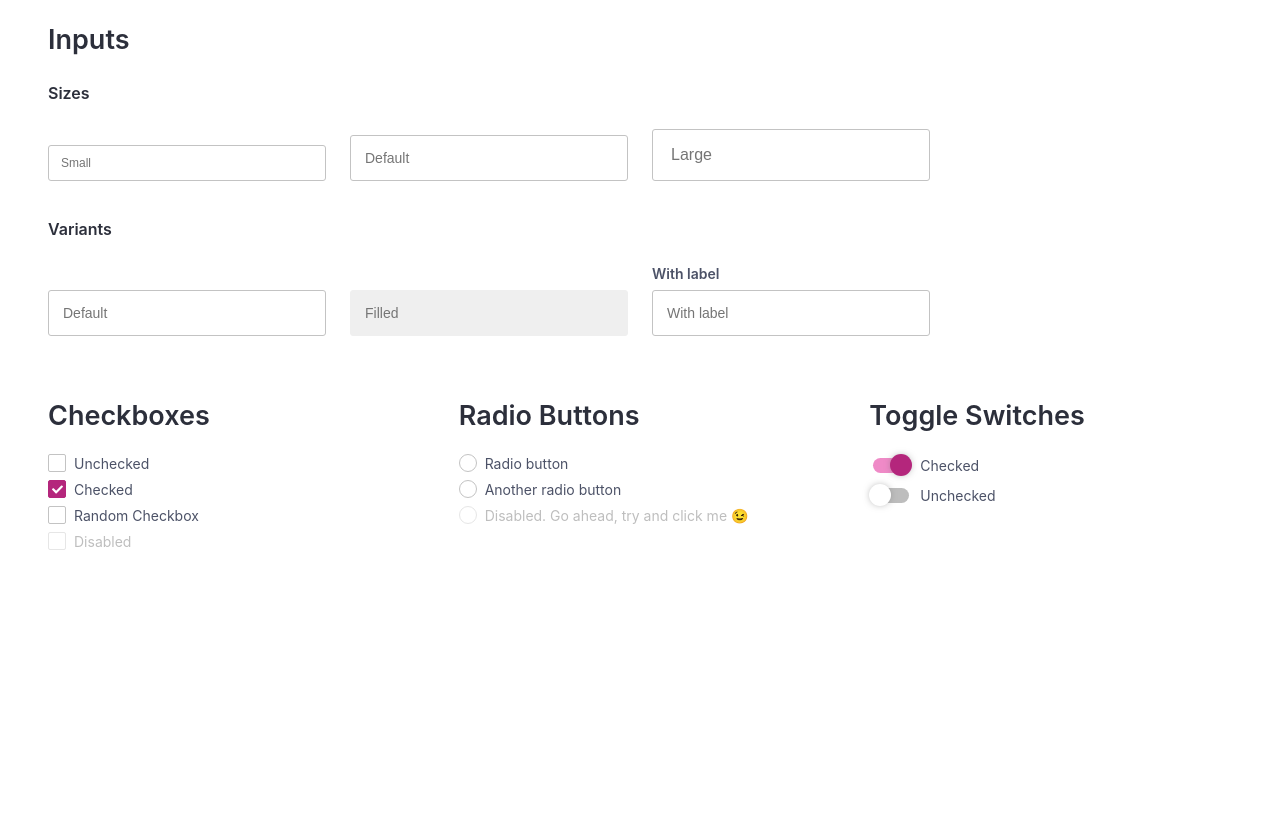
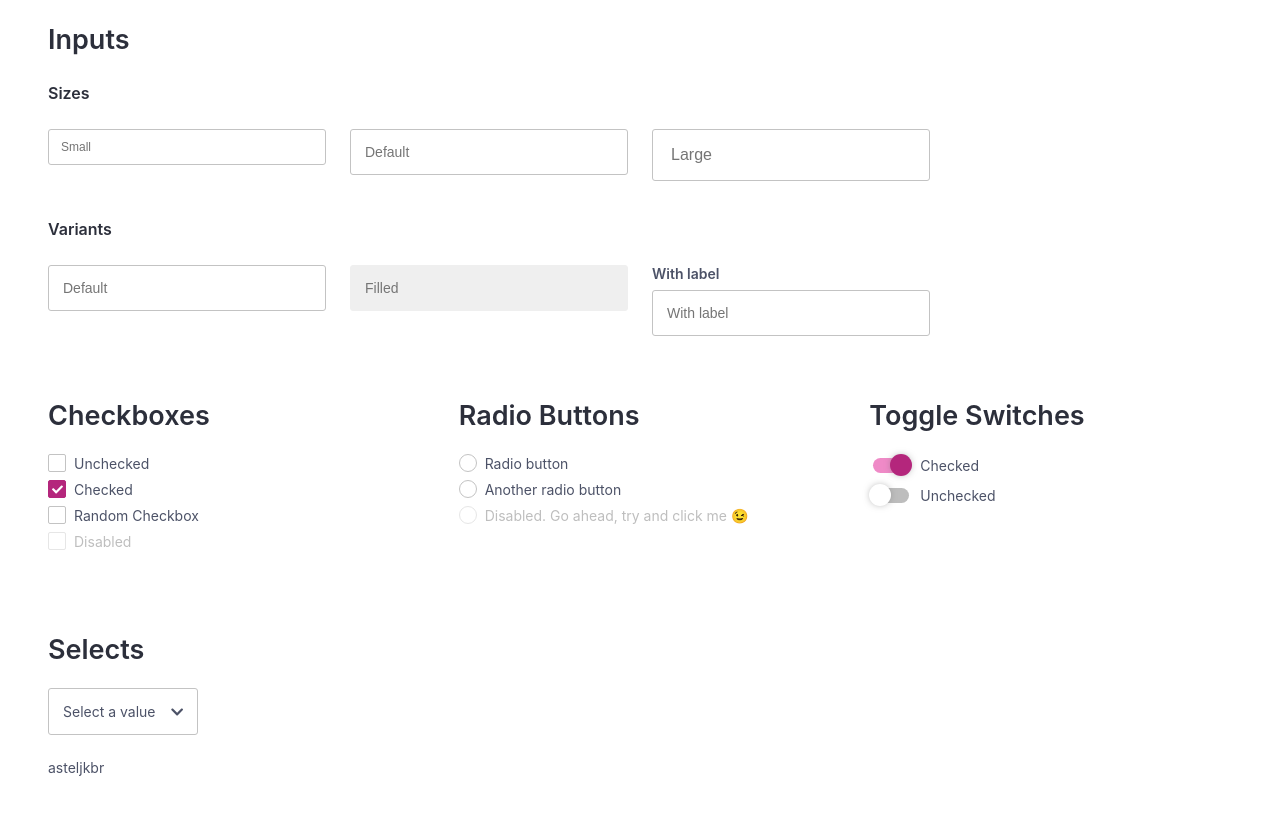
Before and after one commit to jarodpeachey/system-ui-kit, a React app: page / in a window 1280 px wide. Shown: the part 1063-1876 px from the top of the page. Before the commit the page ends 1709 px from the top, so only its background shows below. Built offline with nearby package versions, Linux system fonts and the light colour scheme.

Commit message:
Add select component

```diff
--- a/src/App.js
+++ b/src/App.js
@@ -49,6 +49,8 @@ import Row from './components/Row';
 import RadioButtons from './components/RadioButtons';
 import RadioButton from './components/RadioButton';
 import Toggle from './components/Toggle';
+import Select from './components/Select';
+import Option from './components/Option';
 
 library.add(
   faBars,
@@ -232,7 +234,6 @@ const App = ({}) => (
           <Input fullWidth size="large" placeholder="Large" />
         </div>
       </Row>
-
       <h5>Variants</h5>
       <Row spacing={[12]} breakpoints={[576, 769]}>
         <div widths={[6, 3]}>
@@ -245,8 +246,8 @@ const App = ({}) => (
           <Input fullWidth label="With label" placeholder="With label" />
         </div>
       </Row>
-      <Row breakpoints={[769]} spacing={[24]}>
-        <div widths={['auto']}>
+      <Row breakpoints={[476, 960]} spacing={[24]}>
+        <div widths={[6, 4]}>
           <h3>Checkboxes</h3>
           <Checkbox value="unchecked">Unchecked</Checkbox>
           <Checkbox
@@ -263,7 +264,7 @@ const App = ({}) => (
             Disabled
           </Checkbox>
         </div>
-        <div widths={['auto']}>
+        <div widths={[6, 4]}>
           <h3>Radio Buttons</h3>
           {/* <form
             className="form"
@@ -285,7 +286,7 @@ const App = ({}) => (
           {/* <button type="submit">Submit</button>
           </form> */}
         </div>
-        <div widths={['auto']}>
+        <div widths={[6, 4]}>
           <h3 color="primary">Toggle Switches</h3>
           <Toggle
             onChange={(e) => {
@@ -297,7 +298,24 @@ const App = ({}) => (
           </Toggle>
           <Toggle>Unchecked</Toggle>
         </div>
+        <div widths={[6, 4]}>
+          <h3>Selects</h3>
+          <Select>
+            <Option value="one">One</Option>
+            <Option value="two">Two</Option>
+            <Option value="three">Three</Option>
+          </Select>
+        </div>
       </Row>
+      asteljkbr
+      <br />
+      <br />
+      <br />
+      <br />
+      <br />
+      <br />
+      <br />
+      <br />
     </Section>
   </ThemeProvider>
 );
--- a/src/components/Column.js
+++ b/src/components/Column.js
@@ -94,7 +94,6 @@ const Wrapper = styled.div`
           padding: ${props.spacingY}px ${props.spacingX}px!important;
           margin: 0 !important;
           display: flex !important;
-          align-items: flex-end;
           flex: none !important;
         }
       `
@@ -108,7 +107,6 @@ const Wrapper = styled.div`
           padding: ${props.spacingY}px ${props.spacingX}px !important;
           margin: 0 !important;
           display: flex !important;
-          align-items: flex-end;
           flex: none !important;
         }
       `
--- /dev/null
+++ b/src/components/Option.js
@@ -0,0 +1,39 @@
+import React, { useState, useEffect } from 'react';
+import styled from 'styled-components';
+import { FontAwesomeIcon } from '@fortawesome/react-fontawesome';
+import PropTypes from 'prop-types';
+
+const Option = ({ children, value, selected, onClick }) => {
+  console.log(selected);
+  return (
+    <Wrapper onClick={() => onClick([value, children])} active={selected}>
+      {children}
+    </Wrapper>
+  );
+};
+
+const Wrapper = styled.div`
+  padding: 6px 16px;
+  cursor: pointer;
+  :hover {
+    background: ${(props) =>
+      props.active ? props.theme.color.primary.main : '#efefef'};
+  }
+  color: ${(props) => (props.active ? 'white' : '')};
+  background: ${(props) =>
+    props.active ? props.theme.color.primary.main : ''};
+  :active {
+    background: ${(props) => props.theme.color.primary.main};
+    color: white;
+  }
+`;
+
+const OptionWrapper = styled.div``;
+
+Option.propTypes = {
+  children: PropTypes.object,
+  onClick: PropTypes.func,
+  selected: PropTypes.bool,
+};
+
+export default Option;
--- /dev/null
+++ b/src/components/Select.js
@@ -0,0 +1,105 @@
+import React, { useState, useEffect } from 'react';
+import styled from 'styled-components';
+import { FontAwesomeIcon } from '@fortawesome/react-fontawesome';
+import PropTypes from 'prop-types';
+import Option from './Option';
+
+const Select = ({ children, name = 'default' }) => {
+  const newChildren = [];
+
+  const [open, setOpen] = useState(false);
+  const [selectedValue, setSelectedValue] = useState(false);
+  const [selectedLabel, setSelectedLabel] = useState(false);
+
+  const toggleOpen = () => {
+    setOpen(!open);
+  };
+
+  const onChange = (e) => {
+    console.log(e);
+    setSelectedValue(e[0]);
+    setSelectedLabel(e[1]);
+    setOpen(false);
+  };
+
+  return (
+    <Wrapper>
+      <SelectWrapper onClick={toggleOpen}>
+        {selectedLabel || 'Select a value'}
+        <FontAwesomeIcon
+          style={{
+            marginLeft: 12,
+            transform: `${open ? 'rotate(180deg)' : 'none'}`,
+            transition: 'all .1s ease-in-out',
+          }}
+          icon="chevron-down"
+        />
+      </SelectWrapper>
+      <SelectMenu open={open}>
+        {children.forEach((child) => {
+          console.log(child);
+
+          newChildren.push(
+            <Option
+              {...child.props}
+              selected={selectedValue === child.props.value}
+              onClick={(e) => onChange(e)}
+            >
+              {child.props.children}
+            </Option>,
+          );
+        })}
+
+        {newChildren}
+      </SelectMenu>
+    </Wrapper>
+  );
+};
+
+const Wrapper = styled.div`
+  position: relative;
+  min-width: 150px;
+  width: fit-content;
+`;
+
+const SelectWrapper = styled.div`
+  padding: 14px 14px;
+  font-size: 14px;
+  display: inline-flex;
+  align-items: center;
+  justify-content: space-between;
+  cursor: pointer;
+  border-radius: 3px;
+  width: 100%;
+  border: 1px solid rgb(195, 195, 195);
+  :focus {
+    outline: ${(props) => props.theme.color.primary.main} auto 1px;
+  }
+`;
+
+const SelectMenu = styled.div`
+  visibility: ${(props) => (props.open ? 'visible' : 'hidden')};
+  opacity: ${(props) => (props.open ? 1 : 0)};
+  transition: transform 0.1s ease-out,
+    opacity 0.1s ease-out
+      ${(props) => (props.open ? ', visibility 0s 0s' : ', visibility 0s .1s')};
+  transform: ${(props) => (props.open ? 'scale(1)' : 'scale(.95)')};
+  position: absolute;
+  top: calc(100%);
+  // padding-top: 20px;
+  z-index: 999;
+  border-radius: ${(props) => props.theme.radius.one};
+  background: #ffffff;
+  padding: 8px 0;
+  width: 100%;
+  box-shadow: ${(props) => props.theme.shadow.one};
+`;
+
+Select.propTypes = {
+  children: PropTypes.object,
+  disabled: PropTypes.bool,
+  onChange: PropTypes.func,
+  checked: PropTypes.bool,
+};
+
+export default Select;
```
